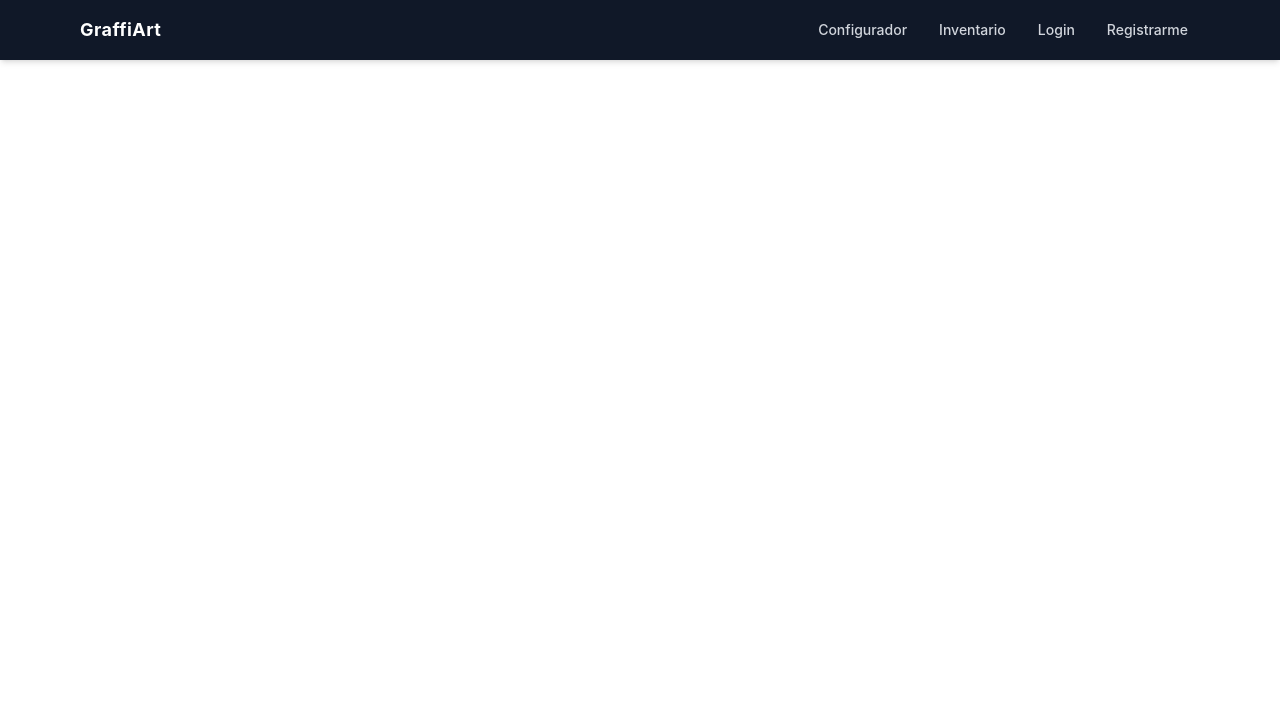
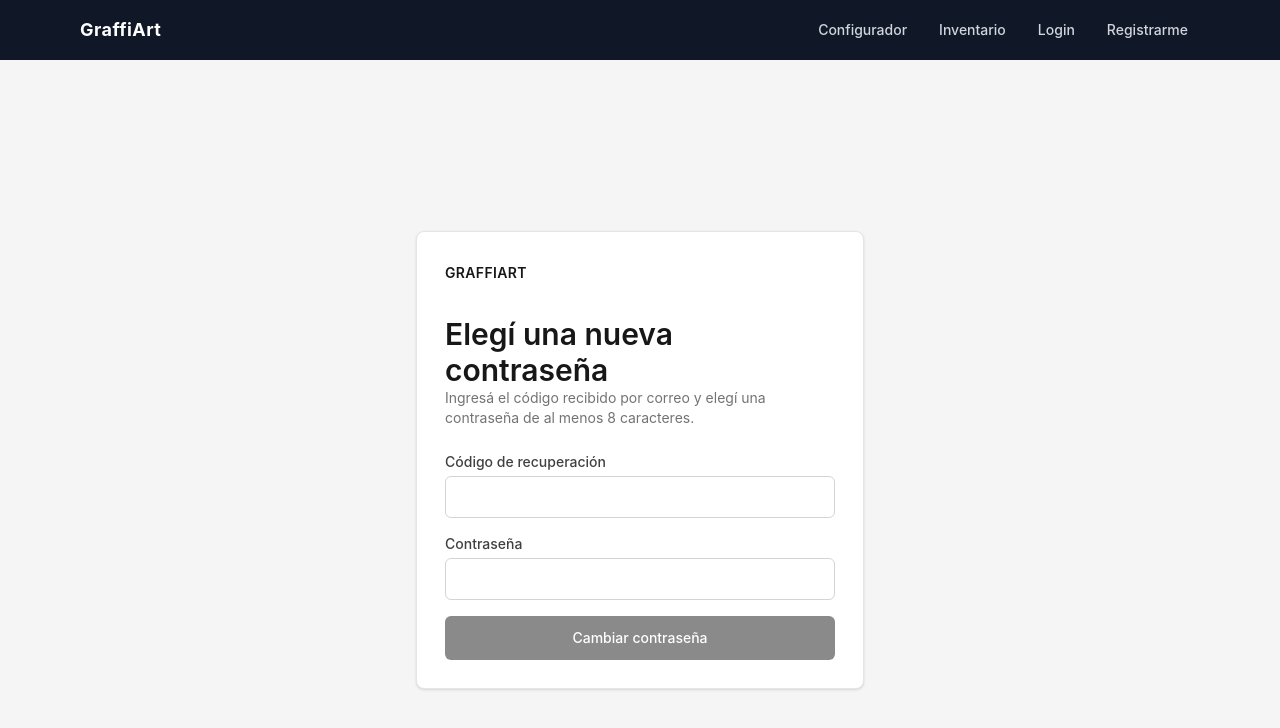
Before and after one commit to Ivan-Bustamante-web/GraffiArt, a React app in the folder frontend/: page /forgot-password in a window 1280 px wide. Shown: the top 728 px of the page. Built offline with nearby package versions, Linux system fonts and the light colour scheme; no server answers; the HTML template or start-up script is replaced by a standard one.

Commit message:
feat(auth): completar recuperación de contraseña

```diff
--- a/frontend/src/App.jsx
+++ b/frontend/src/App.jsx
@@ -31,6 +31,8 @@ function App() {
         <Route path="/register" element={<Register />} />
         <Route path="/auth" element={<AuthPage />} />
         <Route path="/registro" element={<AuthPage />} />
+        <Route path="/forgot-password" element={<AuthPage />} />
+        <Route path="/recuperar-password" element={<AuthPage />} />
         <Route path="/verificar-email" element={<AuthPage />} />
         <Route path="/restablecer-password" element={<AuthPage />} />
       </Routes>
--- a/frontend/src/pages/AuthPage.jsx
+++ b/frontend/src/pages/AuthPage.jsx
@@ -2,20 +2,43 @@ import { useEffect, useState } from "react";
 import { Link, useLocation, useNavigate } from "react-router-dom";
 import { loginUser, registerUser, requestPasswordReset, resetPassword, verifyEmail } from "../services/authApi";
 
-const initialForm = { nombre: "", apellido: "", email: "", password: "", telefono: "" };
+const initialForm = { nombre: "", apellido: "", email: "", password: "", telefono: "", resetCode: "" };
 
 function AuthPage() {
   const location = useLocation();
   const navigate = useNavigate();
   const query = new URLSearchParams(location.search);
   const token = query.get("token");
+  const modeFromQuery = query.get("mode");
   const isVerification = location.pathname === "/verificar-email";
-  const isReset = location.pathname === "/restablecer-password";
-  const [mode, setMode] = useState(location.pathname === "/registro" ? "register" : "login");
+  const isReset = location.pathname === "/restablecer-password" || location.pathname === "/recuperar-password" || location.pathname === "/forgot-password";
+  const [mode, setMode] = useState(
+    location.pathname === "/registro"
+      ? "register"
+      : modeFromQuery === "register"
+        ? "register"
+        : modeFromQuery === "forgot"
+          ? "forgot"
+          : "login"
+  );
   const [form, setForm] = useState(initialForm);
   const [message, setMessage] = useState("");
   const [error, setError] = useState("");
   const [loading, setLoading] = useState(false);
+  const [resetUrl, setResetUrl] = useState("");
+  const [resetComplete, setResetComplete] = useState(false);
+
+  useEffect(() => {
+    if (location.pathname === "/registro") {
+      setMode("register");
+      return;
+    }
+    if (location.pathname === "/auth") {
+      if (modeFromQuery === "register") setMode("register");
+      else if (modeFromQuery === "forgot") setMode("forgot");
+      else setMode("login");
+    }
+  }, [location.pathname, modeFromQuery]);
 
   useEffect(() => {
     if (!isVerification || !token) return;
@@ -35,14 +58,16 @@ function AuthPage() {
     setLoading(true);
     try {
       if (isReset) {
-        const response = await resetPassword({ token, password: form.password });
+        const response = await resetPassword({ token: token || form.resetCode.trim().toLowerCase(), password: form.password });
         setMessage(response.message);
+        setResetComplete(true);
       } else if (mode === "register") {
         const response = await registerUser(form);
         setMessage(response.message);
       } else if (mode === "forgot") {
         const response = await requestPasswordReset(form.email);
         setMessage(response.message);
+        setResetUrl(response.resetUrl || "");
       } else {
         const response = await loginUser({ email: form.email, password: form.password });
         localStorage.setItem("graffiart_token", response.token);
@@ -64,19 +89,51 @@ function AuthPage() {
 
   return (
     <AuthShell title={title}>
-      <p className="mb-6 text-sm text-neutral-500">{isReset ? "Usá al menos 8 caracteres." : "Diseñá y comprá tu gabinete personalizado."}</p>
+      <p className="mb-6 text-sm text-neutral-500">{isReset ? token ? "Usá al menos 8 caracteres. El enlace vence en 30 minutos." : "Ingresá el código recibido por correo y elegí una contraseña de al menos 8 caracteres." : "Diseñá y comprá tu gabinete personalizado."}</p>
       {message && <p className="mb-4 rounded-md bg-emerald-50 p-3 text-sm text-emerald-700">{message}</p>}
       {error && <p className="mb-4 rounded-md bg-red-50 p-3 text-sm text-red-700">{error}</p>}
-      <form className="space-y-4" onSubmit={submit}>
+      {mode === "forgot" && message && <Link className="mb-4 block text-sm font-medium text-neutral-900 underline" to="/restablecer-password">Ingresar código de recuperación</Link>}
+      {resetUrl && <p className="mb-4 text-sm"><a className="font-medium text-neutral-900 underline" href={resetUrl}>Abrir enlace de recuperación</a></p>}
+      {!resetComplete && <form className="space-y-4" onSubmit={submit}>
         {mode === "register" && !isReset && <div className="grid grid-cols-2 gap-3"><Field label="Nombre" name="nombre" value={form.nombre} onChange={updateField} /><Field label="Apellido" name="apellido" value={form.apellido} onChange={updateField} /></div>}
         {mode === "register" && !isReset && <Field label="Teléfono (opcional)" name="telefono" value={form.telefono} onChange={updateField} required={false} />}
         {mode !== "register" && !isReset && <Field label="Email" name="email" type="email" value={form.email} onChange={updateField} />}
         {mode === "register" && <Field label="Email" name="email" type="email" value={form.email} onChange={updateField} />}
+        {isReset && !token && <Field label="Código de recuperación" name="resetCode" value={form.resetCode} onChange={updateField} autoComplete="one-time-code" minLength={64} maxLength={64} pattern="[a-fA-F0-9]{64}" />}
         {(mode === "login" || mode === "register" || isReset) && <Field label="Contraseña" name="password" type="password" value={form.password} onChange={updateField} minLength={8} />}
-        <button className="w-full rounded-md bg-neutral-900 px-4 py-3 text-sm font-medium text-white transition hover:bg-neutral-700 disabled:opacity-50" disabled={loading || (isReset && !token)}>{loading ? "Procesando..." : submitLabel}</button>
-      </form>
-      {!isReset && mode === "login" && <button className="mt-5 text-sm text-neutral-600 underline" type="button" onClick={() => { setMode("forgot"); setMessage(""); setError(""); }}>¿Olvidaste tu contraseña?</button>}
-      {!isReset && <p className="mt-6 text-sm text-neutral-600">{mode === "register" ? "¿Ya tenés cuenta?" : "¿No tenés cuenta?"} <button className="font-medium text-neutral-900 underline" type="button" onClick={() => setMode(mode === "register" ? "login" : "register")}>{mode === "register" ? "Iniciar sesión" : "Registrarme"}</button></p>}
+        <button className="w-full rounded-md bg-neutral-900 px-4 py-3 text-sm font-medium text-white transition hover:bg-neutral-700 disabled:opacity-50" disabled={loading || (isReset && !token && !form.resetCode.trim())}>{loading ? "Procesando..." : submitLabel}</button>
+      </form>}
+      {resetComplete && <Link className="text-sm font-medium text-neutral-900 underline" to="/auth">Ir a iniciar sesión</Link>}
+      {!isReset && mode === "login" && (
+        <button
+          className="mt-5 text-sm text-neutral-600 underline"
+          type="button"
+          onClick={() => {
+            setMode("forgot");
+            setMessage("");
+            setError("");
+            navigate("/auth?mode=forgot");
+          }}
+        >
+          ¿Olvidaste tu contraseña?
+        </button>
+      )}
+      {!isReset && (
+        <p className="mt-6 text-sm text-neutral-600">
+          {mode === "register" ? "¿Ya tenés cuenta?" : "¿No tenés cuenta?"}{" "}
+          <button
+            className="font-medium text-neutral-900 underline"
+            type="button"
+            onClick={() => {
+              const nextMode = mode === "register" ? "login" : "register";
+              setMode(nextMode);
+              navigate(nextMode === "register" ? "/auth?mode=register" : "/auth");
+            }}
+          >
+            {mode === "register" ? "Iniciar sesión" : "Registrarme"}
+          </button>
+        </p>
+      )}
     </AuthShell>
   );
 }
--- a/frontend/src/pages/Login.jsx
+++ b/frontend/src/pages/Login.jsx
@@ -49,6 +49,16 @@ export default function Login() {
         <button type="submit" className="w-full bg-blue-600 text-white p-2 rounded hover:bg-blue-700">
           Ingresar
         </button>
+
+        <div className="mt-4 text-center text-sm">
+          <button
+            type="button"
+            onClick={() => navigate('/auth?mode=forgot')}
+            className="text-blue-600 hover:underline"
+          >
+            ¿Olvidaste tu contraseña?
+          </button>
+        </div>
       </form>
     </div>
   );
```
Also changed, not shown: 1 other file (tests, documents, lock files or other folders).
